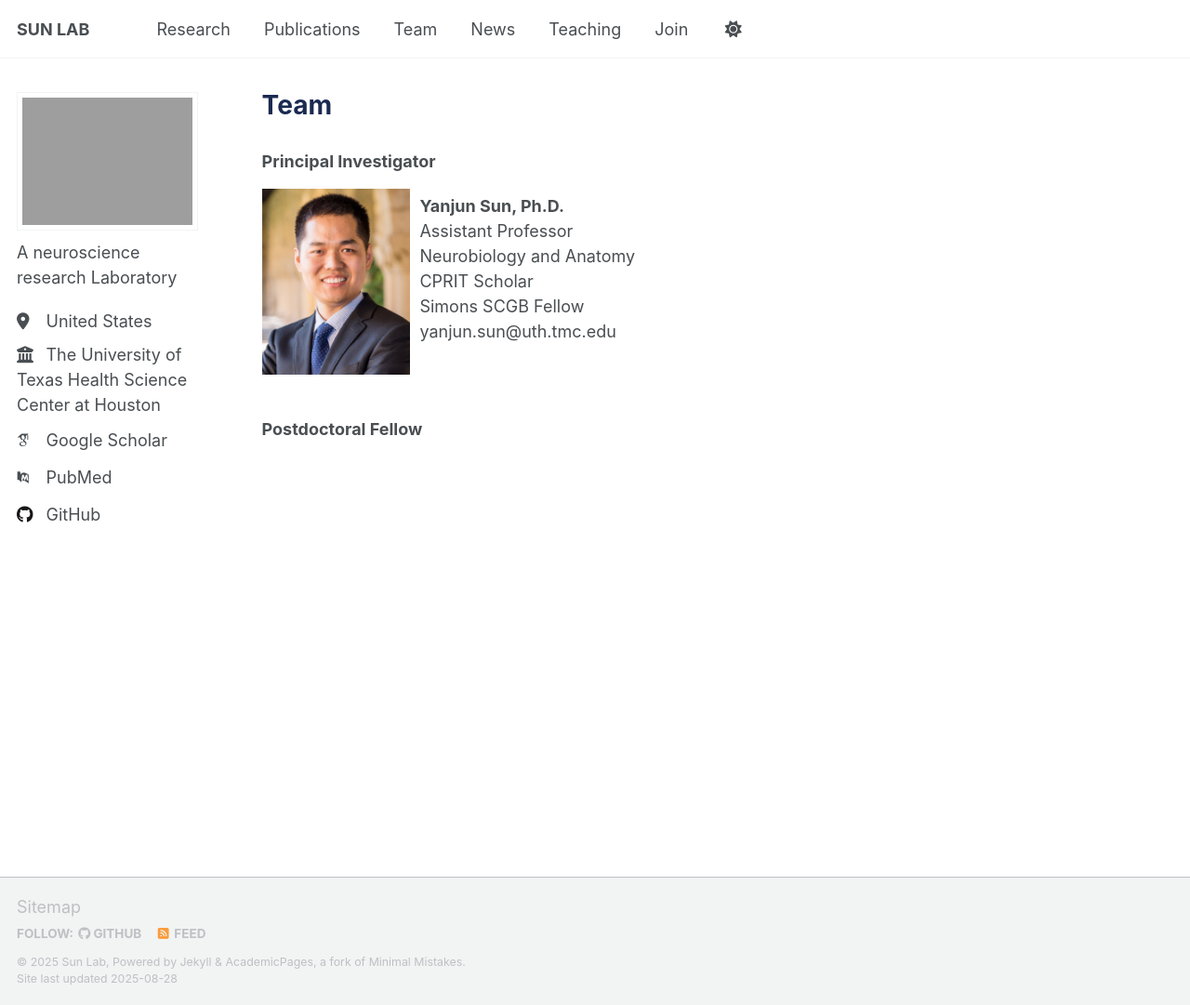
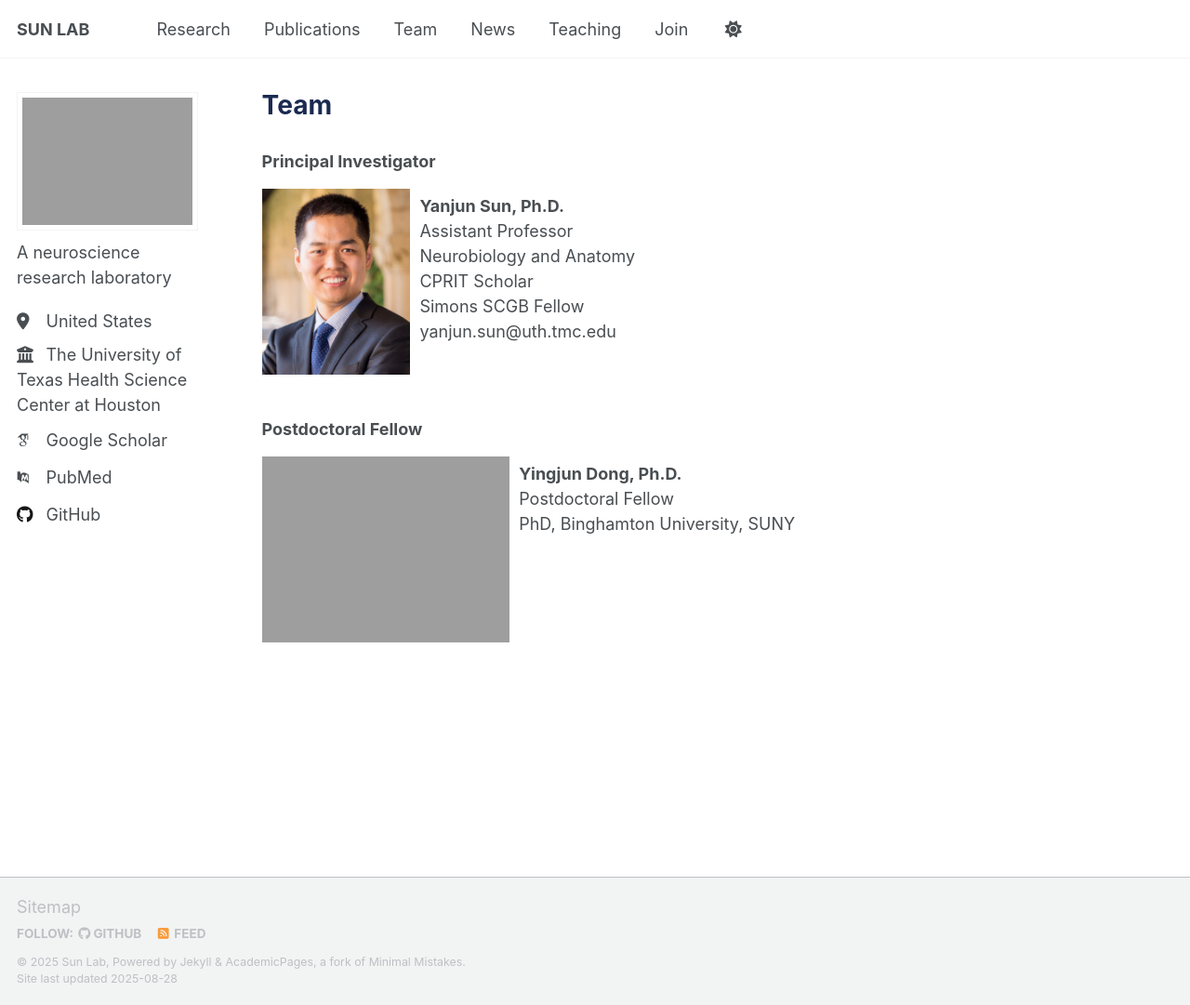
Before and after one commit to suny-lab/suny-lab.github.io, a Jekyll site: the page built from _pages/team.md, in a window 1280 px wide and 1081 px high. Shown: the whole window at 93% size. Built offline with Jekyll 4.4.1, drawn with Linux system fonts in a browser that asks for light colours; some web fonts are replaced; a script that is not in the unit is left out.

Commit message:
near completed draft

```diff
--- a/_config.yml
+++ b/_config.yml
@@ -25,7 +25,7 @@ author:
   avatar           : "lab_logo_v4_square.png"
   name             : #"Sun Lab"
   pronouns         : # example: "she/her"
-  bio              : "A neuroscience research Laboratory"
+  bio              : "A neuroscience research laboratory"
   location         : "United States"
   employer         : "The University of Texas Health Science Center at Houston"
   uri              : # URL
--- a/_pages/team.md
+++ b/_pages/team.md
@@ -22,3 +22,12 @@ yanjun.sun@uth.tmc.edu<br>
 <br>
 
 ### Postdoctoral Fellow
+
+![]({{ site.url }}{{ site.baseurl }}/images/team/Yingjun_crop2.jpg){: style="height: 200px; float: left; margin-right: 10px" }
+
+<div style="line-height: 1.5">
+<strong>Yingjun Dong, Ph.D.</strong><br>
+Postdoctoral Fellow<br>
+PhD, Binghamton University, SUNY<br>
+</div>
+<br>
```
Also changed, not shown: _pages/about.md (+2 -6 lines), _pages/join.md (added, +31 -0 lines), _pages/news.md (+1 -1 lines), _pages/research.md (added, +20 -0 lines), images/research/Geometric_coding_cells.jpg (added), 2 other files.
